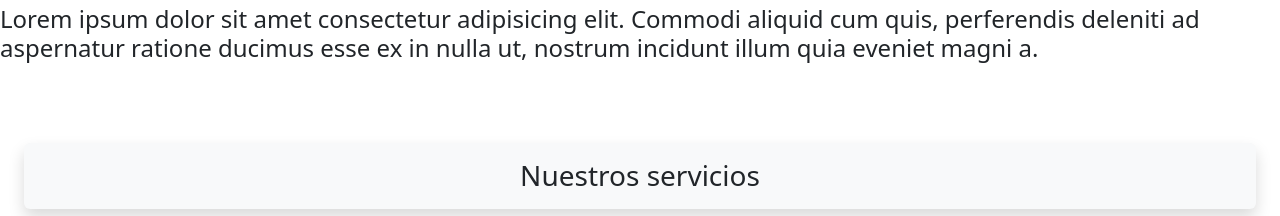
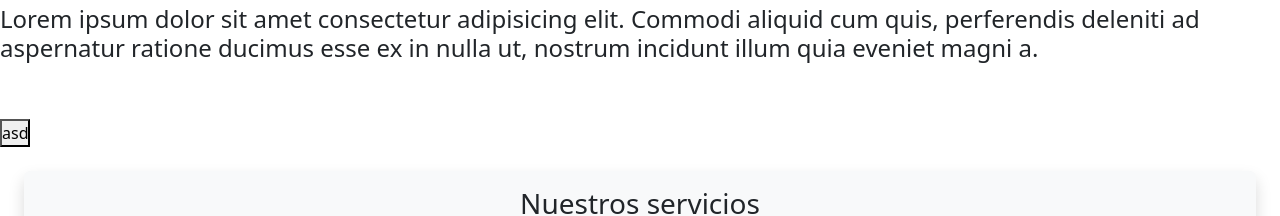
Before and after one commit to CesarABaron/Driving-School, a React (Vite) app in the folder client/: page / in a window 1280 px wide. Shown: the part 1073-1289 px from the top of the page. Built offline with nearby package versions, Linux system fonts and the light colour scheme.

Commit message:
Navigation bug remains3

```diff
--- a/client/src/components/NavBar/NavBar.jsx
+++ b/client/src/components/NavBar/NavBar.jsx
@@ -1,7 +1,7 @@
 import React, { useState } from 'react';
 import style from './NavBar.module.css';
-import { Link as RouterLink } from 'react-router-dom';
-import { Link as ScrollLink } from 'react-scroll';
+import { Link } from 'react-router-dom';
+import { Link as ScrollLink, animateScroll as scroll } from 'react-scroll';
 import "bootstrap/dist/css/bootstrap.min.css"
 import "bootstrap/dist/js/bootstrap.min.js"
 import { useLocation } from 'react-router-dom';
@@ -12,13 +12,24 @@ const NavBar = () => {
   console.log(location);
   console.log(location==="/");
 
+  const handleLinkClick= () =>{
+    setTimeout(()=>{
+      scroll.scrollTo("our-services", {
+        smooth: true,
+        spy:true,
+        offset: -70,
+        duration: 500
+      });
+    },1111)
+  }
+
   return (
     <nav className="navbar sticky-top navbar-expand-lg bg-body-tertiary">
       <div className="container-fluid">
-        <RouterLink
+        <Link
         className="navbar-brand" to="/">
           Poblado
-        </RouterLink>
+        </Link>
         <button
           className="navbar-toggler"
           type="button"
@@ -54,20 +65,21 @@ const NavBar = () => {
                             >
                             Servicios
                             </ScrollLink>:
-                            <RouterLink
-                            to="/home"
+                            <Link
+                            test="TEEEEEST"
+                            to="/"
                             style={{cursor:"pointer"}}
                             className="nav-link active cursor-pointer"
                             aria-current="page"
-                            data-bs-toggle="collapse"
+                            /* data-bs-toggle="collapse" */
                             data-bs-target="#navbarSupportedContent"
                             aria-controls="navbarSupportedContent"
                             aria-expanded="false"
                             aria-label="Toggle navigation"
-                            Servicios
+                            onClick={()=>handleLinkClick()}
                             >
                               Servicios
-                            </RouterLink>
+                            </Link>
               }
             </li>
             <li className="nav-item">
@@ -113,11 +125,11 @@ const NavBar = () => {
               </a>
               <ul className="dropdown-menu">
                 <li>
-                  <RouterLink
+                  <Link
                   className="dropdown-item" to="about-us"
                   >
                     Sobre nosotros
-                  </RouterLink>
+                  </Link>
                 </li>
                 <li>
                   <a className="dropdown-item" href="#">
@@ -128,7 +140,7 @@ const NavBar = () => {
                   <hr className="dropdown-divider" />
                 </li>
                 <li>
-                <RouterLink
+                <Link
                 to="/faq"
                 className="dropdown-item"
                 data-bs-toggle="collapse"
@@ -138,7 +150,7 @@ const NavBar = () => {
                 aria-label="Toggle navigation"
                 >
                   Preguntas frecuentes
-                </RouterLink>
+                </Link>
                 </li>
               </ul>
             </li>
--- a/client/src/components/OurServices/OurServices.jsx
+++ b/client/src/components/OurServices/OurServices.jsx
@@ -3,8 +3,20 @@ import "bootstrap/dist/css/bootstrap.min.css"
 import "bootstrap/dist/js/bootstrap.min.js"
 
 const OurServices = () => {
+    const handleLinkClick= () =>{
+        setTimeout(()=>{
+          alert("SADS")
+          scroll.scrollTo("#our-services", {
+            smooth: true,
+            spy:true,
+            offset: -70,
+            duration: 500
+          });
+        },1111)
+      }
   return (
     <div id="our-services">
+        <button onClick={()=>handleLinkClick()}>asd</button>
       <h3 className="shadow p-3 mb-5 bg-body-tertiary rounded d-flex justify-content-center m-4" >Nuestros servicios</h3>
         <div class="row d-flex justify-content-center m-10">
             <div className="card mx-5 my-3" style={{ width: '18rem' }}>
```
